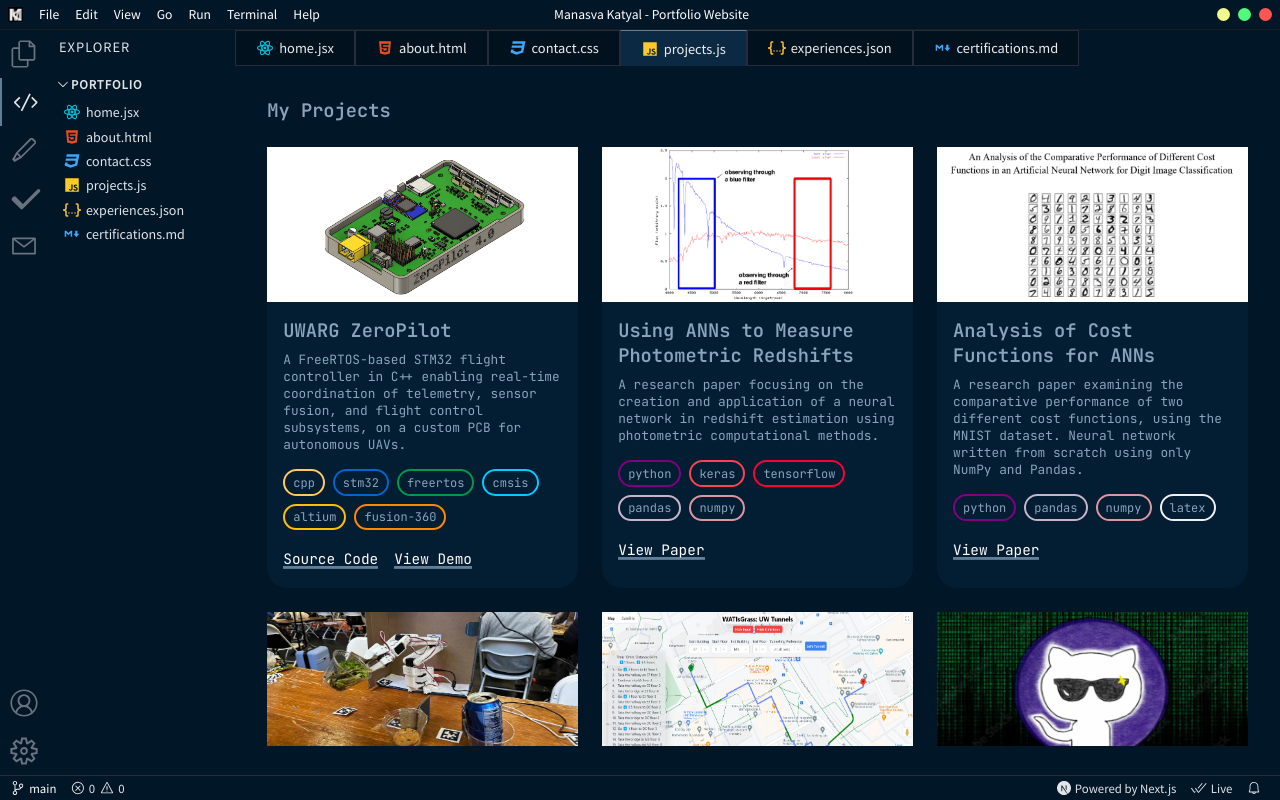
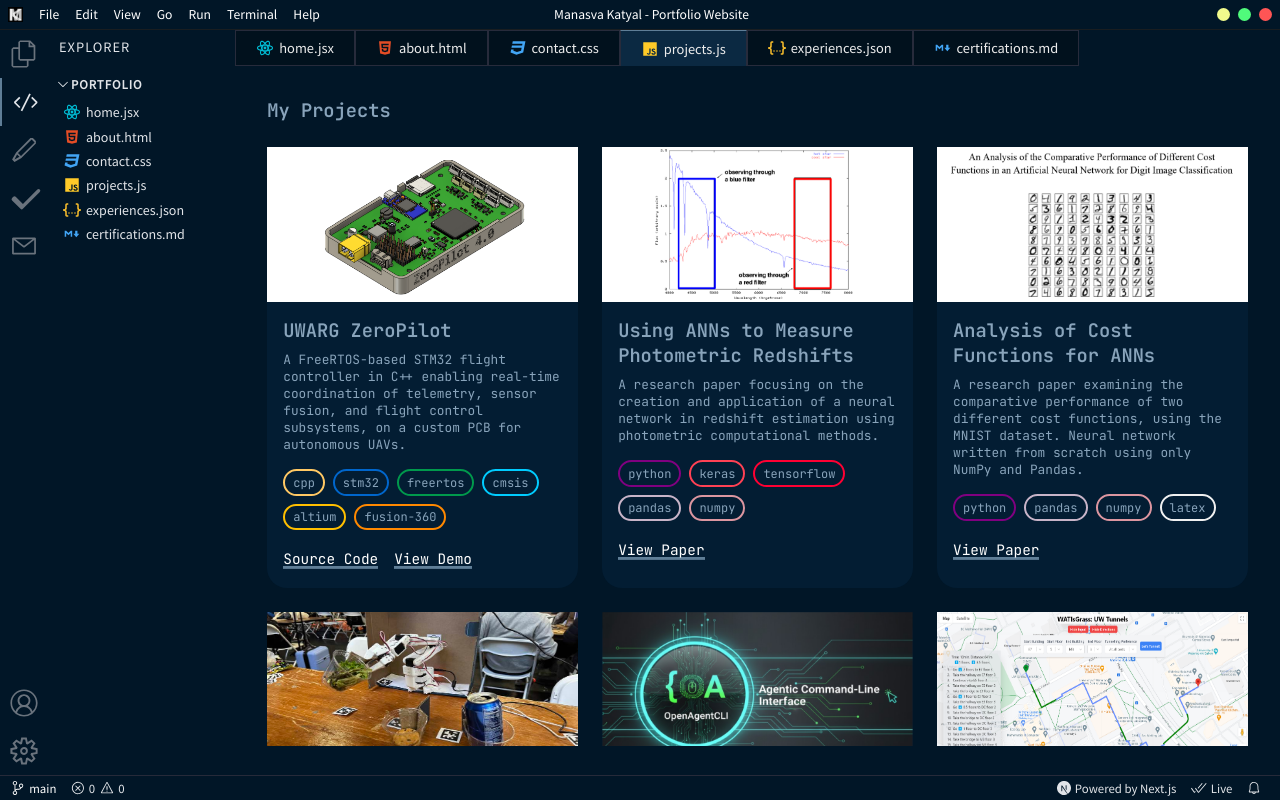
Before and after one commit to SuperMK15/personal-website, a Next.js app: page /projects in a window 1280 px wide. Built offline with nearby package versions, Linux system fonts and the light colour scheme.

Commit message:
updates 29/11/2025

```diff
--- a/pages/data/projects.json
+++ b/pages/data/projects.json
@@ -39,6 +39,15 @@
   },
   {
     "id": 5,
+    "name": "OpenAgentCLI",
+    "terminal_name": "openagentcli",
+    "image": "/openagentcli.png",
+    "description": "A command-line AI coding agent with a FastMCP server and native tool-calling capabilities. It allows LLMs to read/write files, search directories, and execute shell commands through a controlled CLI interface, enabling automated coding workflows and project exploration.",
+    "tags": ["python", "llms", "mcp"],
+    "source_code": "https://github.com/SuperMK15/OpenAgentCLI"
+  },
+  {
+    "id": 6,
     "name": "WATIsGrass: UW Tunnels",
     "terminal_name": "watisgrass",
     "image": "/watisgrass.png",
@@ -48,7 +57,7 @@
     "demo": "https://watisgrass.vercel.app/"
   },
   {
-    "id": 6,
+    "id": 7,
     "name": "GitAgent",
     "terminal_name": "gitagent",
     "image": "/gitagent.png",
@@ -58,7 +67,7 @@
     "demo": "https://gitagent.streamlit.app/"
   },
   {
-    "id": 7,
+    "id": 8,
     "name": "AI ATC",
     "terminal_name": "ai-atc",
     "image": "/ai-atc.png",
@@ -68,7 +77,7 @@
     "demo": "https://ai-atc.vercel.app/"
   },
   {
-    "id": 8,
+    "id": 9,
     "name": "OCMC Participant Portal Application",
     "terminal_name": "ocmc-portal",
     "image": "/ocmc.png",
@@ -77,7 +86,7 @@
     "demo": "https://www.ontariocmc.ca/"
   },
   {
-    "id": 9,
+    "id": 10,
     "name": "Stud.AI - AI Powered Study Tool",
     "terminal_name": "studai",
     "image": "/studai.png",
@@ -87,7 +96,7 @@
     "demo": "https://studai-8en7.onrender.com/"
   },
   {
-    "id": 10,
+    "id": 11,
     "name": "WorkSheeps - AI Powered Markbook",
     "terminal_name": "worksheeps",
     "image": "/worksheeps.png",
@@ -97,7 +106,7 @@
     "demo": "https://worksheeps.tech/"
   },
   {
-    "id": 11,
+    "id": 12,
     "name": "Arduino Projects",
     "terminal_name": "arduino-projects",
     "image": "/arduino.png",
@@ -106,7 +115,7 @@
     "source_code": "https://github.com/SuperMK15/hardware-projects/"
   },
   {
-    "id": 12,
+    "id": 13,
     "name": "SpriteSheet Maker",
     "terminal_name": "spritesheet-maker",
     "image": "/spritesheet-maker.png",
@@ -116,7 +125,7 @@
     "demo": "https://spritesheetmaker.onrender.com/"
   },
   {
-    "id": 13,
+    "id": 14,
     "name": "SFML 2D Legend of Zelda Style Game",
     "terminal_name": "loz-game",
     "image": "/loz.png",
@@ -125,7 +134,7 @@
     "source_code": "https://github.com/SuperMK15/SFML-LoZ-Game/"
   },
   {
-    "id": 14,
+    "id": 15,
     "name": "Aviation Weather App",
     "terminal_name": "aviation-weather",
     "image": "/avia.png",
@@ -135,7 +144,7 @@
     "demo": "https://aviation-weather-app.onrender.com/"
   },
   {
-    "id": 15,
+    "id": 16,
     "name": "UWaterloo CSC Trivia Night Application",
     "terminal_name": "csc-trivia",
     "image": "/csc-trivia.png",
@@ -145,7 +154,7 @@
     "demo": "https://csc-trivia-app.onrender.com/"
   },
   {
-    "id": 16,
+    "id": 17,
     "name": "Canada Chess Parent & Teacher Portal",
     "terminal_name": "chess-portal",
     "image": "/canadachess.png",
@@ -154,7 +163,7 @@
     "demo": "https://client.canadachess.ca/"
   },
   {
-    "id": 17,
+    "id": 18,
     "name": "Food4Kids Inventory Management System",
     "terminal_name": "food4kids",
     "image": "/food4kids.png",
@@ -163,7 +172,7 @@
     "source_code": "https://github.com/SuperMK15/Food4Kids/"
   },
   {
-    "id": 18,
+    "id": 19,
     "name": "IB Results Checker",
     "terminal_name": "ib-results",
     "image": "/selenium.png",
--- a/styles/globals.css
+++ b/styles/globals.css
@@ -313,3 +313,11 @@
 .llms:hover {
   background: rgba(186, 85, 211, 0.2);
 }
+
+.mcp {
+  border: 2px solid rgb(0, 255, 128); /* Bright green-cyan */
+}
+
+.mcp:hover {
+  background: rgba(0, 255, 128, 0.2);
+}
```
Also changed, not shown: public/openagentcli.png (added).
